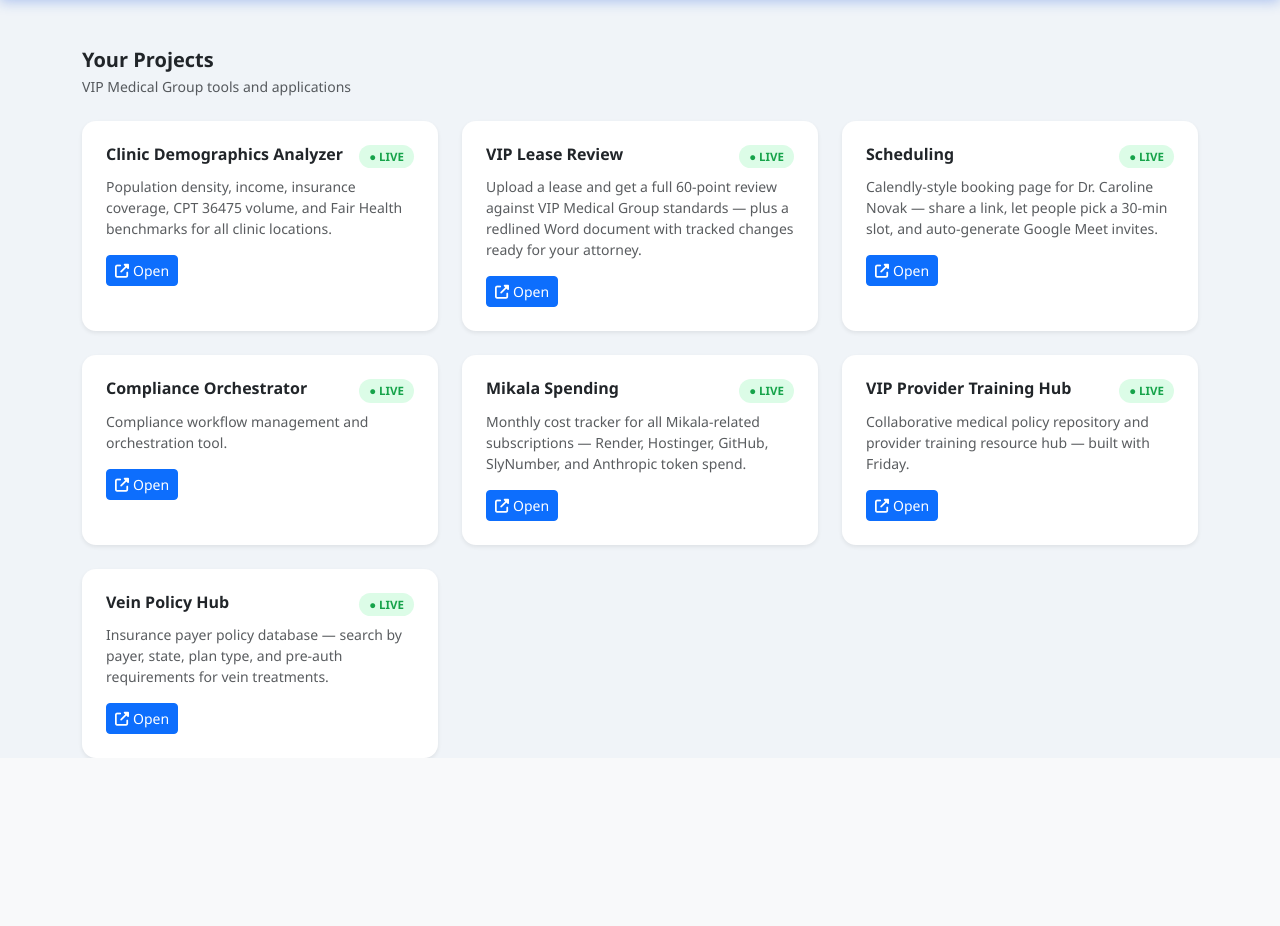
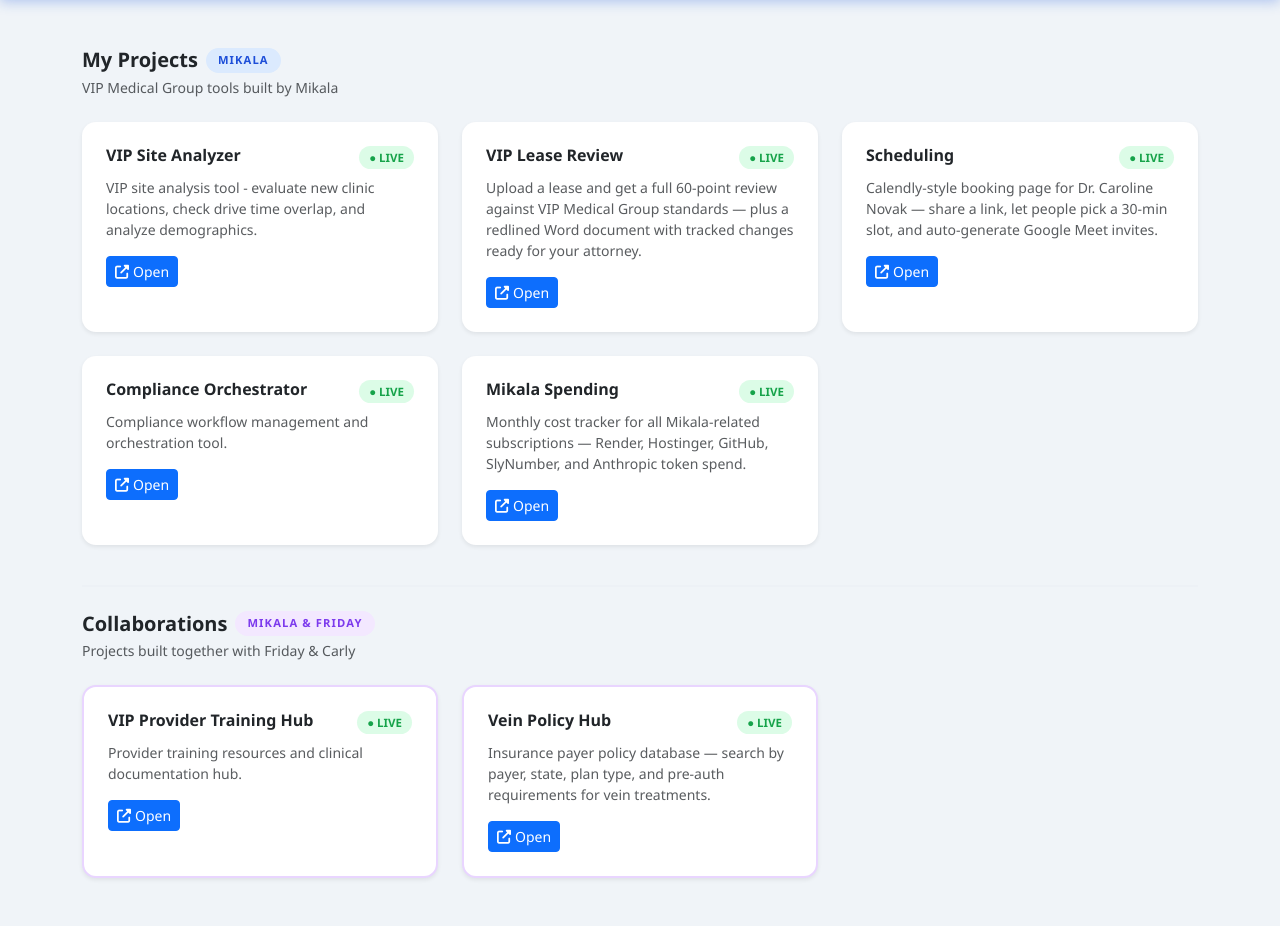
Before and after one commit to carolinejnovak-source/Assistant-Projects, a Flask app: page / in a window 1280 px wide. Shown: the part 72-998 px from the top of the page. Before the commit the page ends 830 px from the top, so only its background shows below. Run offline with Flask 3, Linux system fonts and the light colour scheme; the visitor is signed in with stand-in values (Sample User, id 1); some libraries are stand-ins or nearby versions.

Commit message:
Split portal into My Projects + Collaborations sections

```diff
--- a/app.py
+++ b/app.py
@@ -1,6 +1,7 @@
 import os
 import markdown as md_lib
-from flask import Flask, render_template, request, session, redirect, url_for, flash, send_from_directory, Markup
+from flask import Flask, render_template, request, session, redirect, url_for, flash, send_from_directory
+from markupsafe import Markup
 from auth import login_required, APP_USERNAME, APP_PASSWORD
 
 SETUP_GUIDE_PASSWORD = os.environ.get("SETUP_GUIDE_PASSWORD", "Crap4Days!")
@@ -34,11 +35,11 @@ def logout():
 @app.route("/")
 @login_required
 def index():
-    projects = [
+    my_projects = [
         {
-            "name": "Clinic Demographics Analyzer",
+            "name": "VIP Site Analyzer",
             "url": "https://mikala.vipmedicalgroup.ai/clinic-demographics/",
-            "description": "Population density, income, insurance coverage, CPT 36475 volume, and Fair Health benchmarks for all clinic locations.",
+            "description": "VIP site analysis tool - evaluate new clinic locations, check drive time overlap, and analyze demographics.",
             "status": "live",
         },
         {
@@ -65,20 +66,22 @@ def index():
             "description": "Monthly cost tracker for all Mikala-related subscriptions — Render, Hostinger, GitHub, SlyNumber, and Anthropic token spend.",
             "status": "live",
         },
+    ]
+    collab_projects = [
         {
             "name": "VIP Provider Training Hub",
-            "url": "https://vip-provider-training.onrender.com",
-            "description": "Collaborative medical policy repository and provider training resource hub — built with Friday.",
+            "url": "https://mikala.vipmedicalgroup.ai/provider-training/",
+            "description": "Provider training resources and clinical documentation hub.",
             "status": "live",
         },
         {
             "name": "Vein Policy Hub",
-            "url": "https://vein-policy-hub-gvvv.onrender.com",
+            "url": "https://mikala.vipmedicalgroup.ai/vein-policy-hub/",
             "description": "Insurance payer policy database — search by payer, state, plan type, and pre-auth requirements for vein treatments.",
             "status": "live",
         },
     ]
-    return render_template("index.html", projects=projects)
+    return render_template("index.html", my_projects=my_projects, collab_projects=collab_projects)
 
 
 def _setup_guide_auth_required(f):
--- a/templates/index.html
+++ b/templates/index.html
@@ -12,6 +12,11 @@
     .project-card { border: none; border-radius: 14px; transition: transform .15s, box-shadow .15s; }
     .project-card:hover { transform: translateY(-3px); box-shadow: 0 8px 28px rgba(0,0,0,.1) !important; }
     .status-live { background: #dcfce7; color: #16a34a; font-size: .72rem; font-weight: 700; padding: 3px 10px; border-radius: 20px; }
+    .section-divider { border: none; border-top: 2px solid #e2e8f0; margin: 40px 0 24px; }
+    .section-label { font-size: .7rem; font-weight: 800; letter-spacing: .1em; text-transform: uppercase; padding: 4px 12px; border-radius: 20px; }
+    .section-mine { background: #dbeafe; color: #1d4ed8; }
+    .section-collab { background: #f3e8ff; color: #7c3aed; }
+    .collab-card { border: 2px solid #e9d5ff !important; }
   </style>
 </head>
 <body>
@@ -24,11 +29,16 @@
 </nav>
 
 <div class="container mt-5">
-  <h5 class="fw-bold mb-1">Your Projects</h5>
-  <p class="text-muted small mb-4">VIP Medical Group tools and applications</p>
+
+  <!-- My Projects -->
+  <div class="d-flex align-items-center gap-2 mb-1">
+    <h5 class="fw-bold mb-0">My Projects</h5>
+    <span class="section-label section-mine">Mikala</span>
+  </div>
+  <p class="text-muted small mb-4">VIP Medical Group tools built by Mikala</p>
 
   <div class="row g-4">
-    {% for project in projects %}
+    {% for project in my_projects %}
     <div class="col-md-6 col-lg-4">
       <div class="card project-card shadow-sm h-100">
         <div class="card-body p-4">
@@ -46,16 +56,39 @@
       </div>
     </div>
     {% endfor %}
+  </div>
 
-    {% if not projects %}
-    <div class="col-12">
-      <div class="text-center py-5 text-muted">
-        <i class="fa fa-folder-open fa-3x mb-3 opacity-25"></i>
-        <div>No projects yet.</div>
+  <!-- Collaborations -->
+  {% if collab_projects %}
+  <hr class="section-divider">
+  <div class="d-flex align-items-center gap-2 mb-1">
+    <h5 class="fw-bold mb-0">Collaborations</h5>
+    <span class="section-label section-collab">Mikala &amp; Friday</span>
+  </div>
+  <p class="text-muted small mb-4">Projects built together with Friday &amp; Carly</p>
+
+  <div class="row g-4 mb-5">
+    {% for project in collab_projects %}
+    <div class="col-md-6 col-lg-4">
+      <div class="card project-card collab-card shadow-sm h-100">
+        <div class="card-body p-4">
+          <div class="d-flex align-items-start justify-content-between mb-2">
+            <h6 class="fw-bold mb-0">{{ project.name }}</h6>
+            {% if project.status == 'live' %}
+            <span class="status-live">● LIVE</span>
+            {% endif %}
+          </div>
+          <p class="text-muted small mb-3">{{ project.description }}</p>
+          <a href="{{ project.url }}" target="_blank" class="btn btn-primary btn-sm">
+            <i class="fa fa-external-link-alt me-1"></i>Open
+          </a>
+        </div>
       </div>
     </div>
-    {% endif %}
+    {% endfor %}
   </div>
+  {% endif %}
+
 </div>
 </body>
 </html>
```
